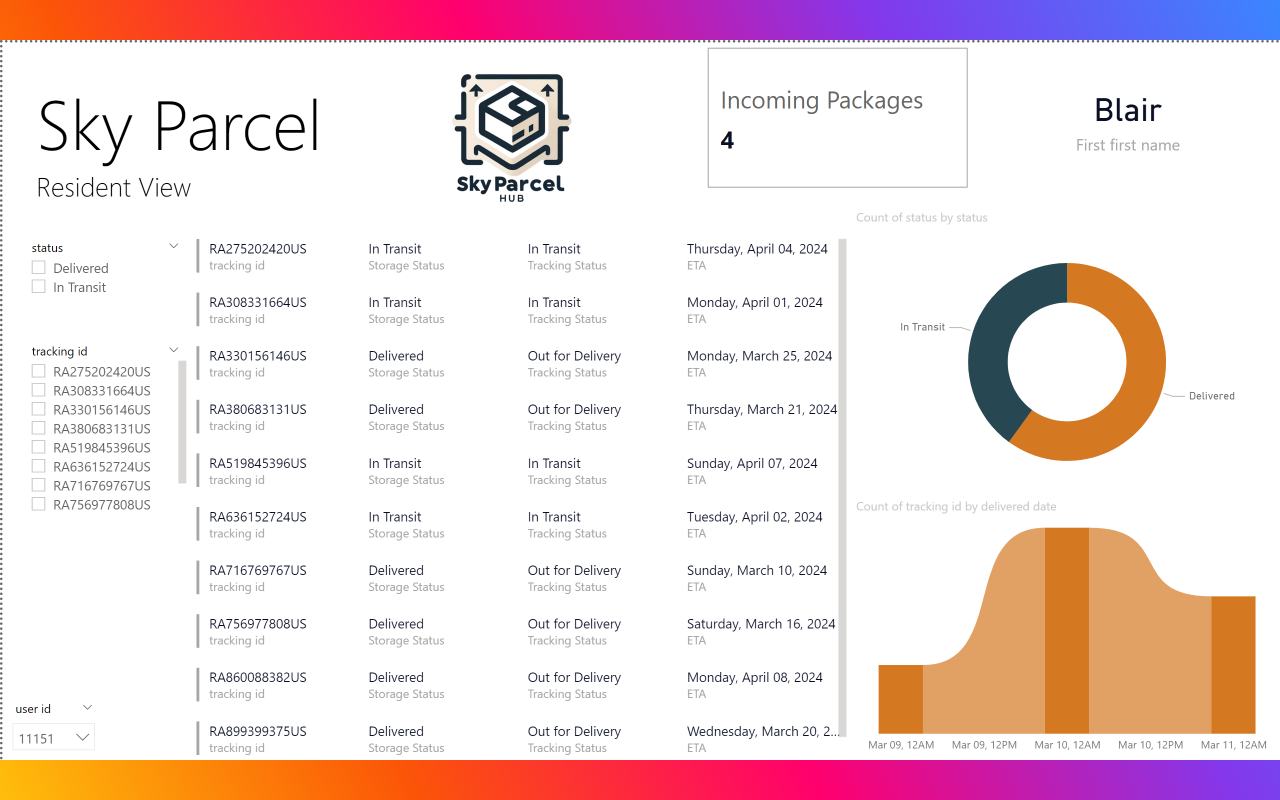
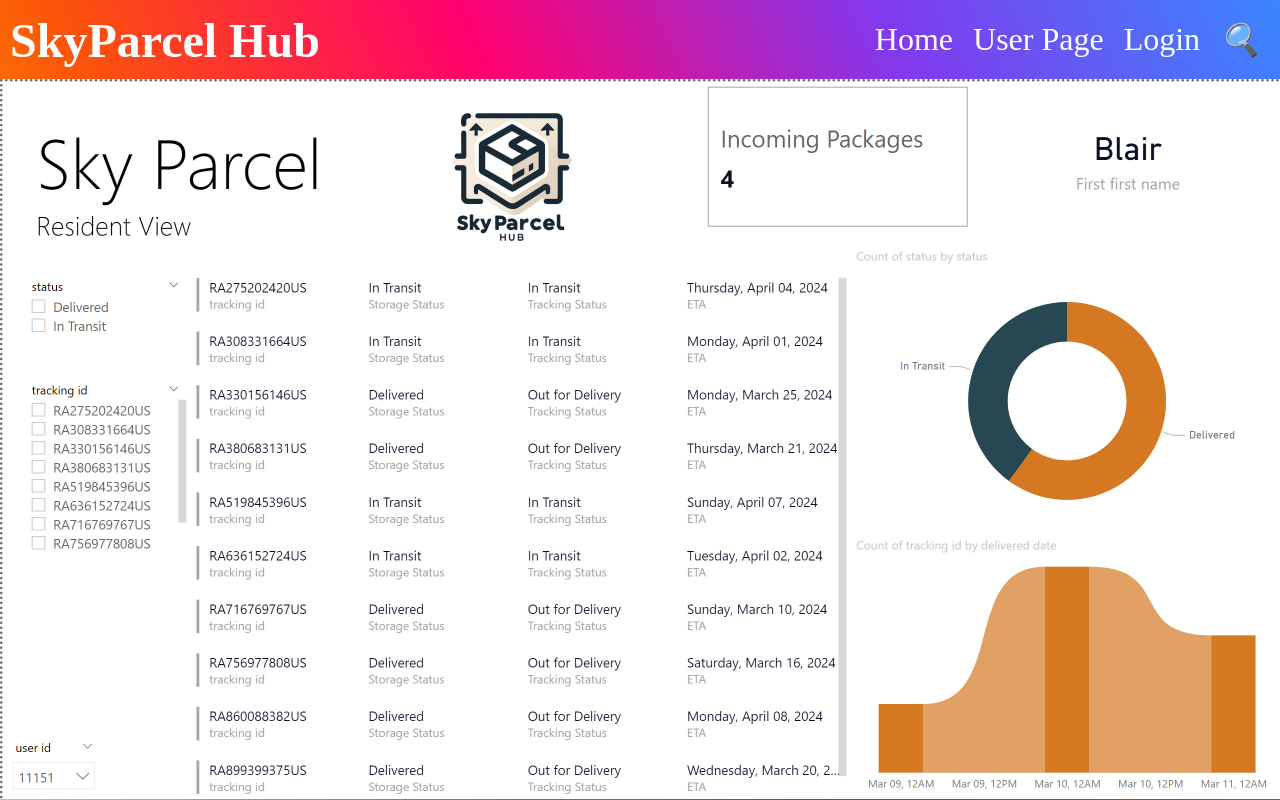
Before and after one commit to GraceLTQ/BigRedHack-SkyParcel, a React (Create React App) app in the folder client/: page /mypackages in a window 1280 px wide. Built offline with nearby package versions, Linux system fonts and the light colour scheme.

Commit message:
AddTracking and Navbar

```diff
--- a/client/src/Pages/AddTracking.css
+++ b/client/src/Pages/AddTracking.css
@@ -1,5 +1,23 @@
 /* AddTracking.css */
+
+.navigation {
+  display: flex;
+  justify-content: space-between;
+  align-items: center;
+  padding: 10px;
+  box-sizing: border-box;
+}
+
 .add-tracking {
+  height: 90vh;
+  width: 160vh;
+  display: flex;
+  flex-direction: column;
+  justify-content: center;
+  align-items: center;
+  /* background: linear-gradient(to right top, #ff8a00, #e52e71, #9b36b7, #515ecf); */
+  color: white;
+  text-align: center;
   font-family: 'Arial', sans-serif;
   padding: 20px;
 }
@@ -11,9 +29,10 @@
 
 .tracking-form input {
   margin-bottom: 10px;
+  height: 100%;
   width: 100%;
   padding: 8px;
-  font-size: 16px;
+  font-size: 40px;
 }
 
 .tracking-form button {
@@ -21,15 +40,18 @@
   background-color: #f8d7da;
   border: none;
   cursor: pointer;
-  font-size: 16px;
+  font-size: 30px;
+  text-align: center;
 }
 
 .on-the-way-packages {
   margin-top: 20px;
+  font-size: 30px;
 }
 
 .on-the-way-packages h2 {
-  margin-bottom: 10px;
+  margin-bottom: 15px;
+  font-size: 35px;
 }
 
 .on-the-way-packages ul {
@@ -38,7 +60,7 @@
 }
 
 .on-the-way-packages li {
-  background: #f0f0f0;
+  /* background: #999898; */
   margin-bottom: 5px;
   padding: 10px;
   border-radius: 4px;
--- a/client/src/Pages/AddTracking.js
+++ b/client/src/Pages/AddTracking.js
@@ -1,29 +1,92 @@
 import React, { useState } from "react";
-import "./AddTracking.css"; // Make sure to create this CSS file
+import { useNavigate } from "react-router-dom";
+import "./AddTracking.css";
 
 function AddTracking() {
   const [trackingNumber, setTrackingNumber] = useState("");
   const [packages, setPackages] = useState([]);
+  const [isMenuOpen, setIsMenuOpen] = useState(false);
+  const [showDropdown, setShowDropdown] = useState(false);
+  const navigate = useNavigate();
+
+  const toggleMenu = () => {
+    setIsMenuOpen(!isMenuOpen);
+  };
 
   const handleInputChange = (event) => {
     setTrackingNumber(event.target.value);
   };
 
+  const toggleDropdown = () => {
+    setShowDropdown(!showDropdown);
+  };
+
+  const handleNavigation = (path) => {
+    navigate(path);
+  };
+
+  const generateFutureDate = () => {
+    const startDate = new Date("March 10, 2024");
+    // Generate random number of days from 1 to 365
+    const additionalDays = Math.floor(Math.random() * 26) + 1;
+    const futureDate = new Date(startDate.getTime());
+    futureDate.setDate(startDate.getDate() + additionalDays);
+
+    return futureDate.toDateString(); // Format to a readable date string
+  };
+
   const handleSubmit = (event) => {
-    event.preventDefault(); // Prevent the form from refreshing the page
+    event.preventDefault();
     if (trackingNumber.trim() !== "") {
-      setPackages([...packages, trackingNumber]);
-      setTrackingNumber(""); // Clear the input for the next entry
+      const arrivalDate = generateFutureDate();
+      setPackages([...packages, { number: trackingNumber, date: arrivalDate }]);
+      setTrackingNumber(""); // Clear the input field
     }
   };
 
   return (
+    <div>
+      <nav className="navigation">
+        <div className="logo">SkyParcel Hub</div>
+        <div className="burger-menu" onClick={toggleMenu}>
+          <div className="burger-bar"></div>
+          <div className="burger-bar"></div>
+          <div className="burger-bar"></div>
+        </div>
+        <div className={`menu ${isMenuOpen ? "show" : ""}`}>
+        <a href="/homepage">Home</a>
+          <div className="user-menu" onClick={toggleDropdown}>
+            User Page
+            {showDropdown && (
+              <div className="dropdown">
+                <div
+                  className="dropdown-item"
+                  onClick={() => handleNavigation("/mypackages")}
+                >
+                  My Packages
+                </div>
+                <div
+                  className="dropdown-item"
+                  onClick={() => handleNavigation("/addtracking")}
+                >
+                  Add Tracking
+                </div>
+              </div>
+            )}
+          </div>
+          <a href="/login">Login</a>
+          <a href="/search">
+            <i className="search-icon">🔍</i>
+          </a>
+        </div>
+      </nav>
+
       <div className="add-tracking">
         <div className="tracking-form">
           <form onSubmit={handleSubmit}>
-          <label htmlFor="tracking-input">
+            {/* <label htmlFor="tracking-input">
             Please enter package tracking number provided by your carrier:
-          </label>
+          </label> */}
             <input
               type="text"
               id="tracking-input"
@@ -34,13 +97,20 @@ function AddTracking() {
             <button type="submit">Add Tracking</button>
           </form>
         </div>
+        <br></br>
+        <br></br>
+        <br></br>
+
         <div className="on-the-way-packages">
           <h2>On the way Packages:</h2>
           <ul>
-          {packages.map((number, index) => (
-            <li key={index}>{number}</li>
+            {packages.map((pkg, index) => (
+              <li
+                key={index}
+              >{`${pkg.number} - Estimated arrival date: ${pkg.date}`}</li>
             ))}
           </ul>
+        </div>
       </div>
     </div>
   );
--- a/client/src/Pages/Homepage.js
+++ b/client/src/Pages/Homepage.js
@@ -1,15 +1,24 @@
 import React, { useState } from "react";
 import { useNavigate } from "react-router-dom";
 import "./Homepage.css";
+import "./MyPackages.css";
 
 function Homepage() {
   const [isMenuOpen, setIsMenuOpen] = useState(false);
+  const [showDropdown, setShowDropdown] = useState(false);
+  const navigate = useNavigate();
 
   const toggleMenu = () => {
     setIsMenuOpen(!isMenuOpen);
   };
 
-  let navigate = useNavigate();
+  const toggleDropdown = () => {
+    setShowDropdown(!showDropdown);
+  };
+
+  const handleNavigation = (path) => {
+    navigate(path);
+  };
 
   const goToMyPackages = () => {
     navigate("/mypackages"); // Use the route path you defined for MyPackages
@@ -29,8 +38,26 @@ function Homepage() {
           <div className="burger-bar"></div>
         </div>
         <div className={`menu ${isMenuOpen ? "show" : ""}`}>
-          <a href="/about-us">About Us</a>
-          <div className="user-menu">User Page</div>
+          <a href="/homepage">Home</a>
+          <div className="user-menu" onClick={toggleDropdown}>
+            User Page
+            {showDropdown && (
+              <div className="dropdown">
+                <div
+                  className="dropdown-item"
+                  onClick={() => handleNavigation("/mypackages")}
+                >
+                  My Packages
+                </div>
+                <div
+                  className="dropdown-item"
+                  onClick={() => handleNavigation("/addtracking")}
+                >
+                  Add Tracking
+                </div>
+              </div>
+            )}
+          </div>
           <a href="/login">Login</a>
           <a href="/search">
             <i className="search-icon">🔍</i>
--- a/client/src/Pages/MyPackages.css
+++ b/client/src/Pages/MyPackages.css
@@ -4,10 +4,18 @@
   display: flex;
   justify-content: center; /* Center the image horizontally */
   align-items: center; /* Center the image vertically */
-  height: 100vh; /* Take up the full viewport height */
+  height: 90vh; /* Take up the full viewport height */
 }
 
 .my-packages img {
-  max-width: 100%; /* Ensure the image is responsive and doesn't overflow */
-  height: auto; /* Maintain the aspect ratio of the image */
+  height: 90vh;
+  width: 160vh;
+  display: flex;
+  flex-direction: column;
+  justify-content: center;
+  align-items: center;
+  /* background: linear-gradient(to right top, #ff8a00, #e52e71, #9b36b7, #515ecf); */
+  color: white;
+  text-align: center;
+  font-family: 'Arial', sans-serif;
 }
--- a/client/src/Pages/MyPackages.js
+++ b/client/src/Pages/MyPackages.js
@@ -1,11 +1,64 @@
-import React from "react";
+import React, { useState } from "react";
 import "./MyPackages.css"; // Ensure you have this CSS file
 import packageImage from "./package.png"; // Adjust the path to where your image is stored
+import { useNavigate } from "react-router-dom";
 
 function MyPackages() {
+  const [isMenuOpen, setIsMenuOpen] = useState(false);
+  const [showDropdown, setShowDropdown] = useState(false);
+  const navigate = useNavigate();
+
+  const toggleMenu = () => {
+    setIsMenuOpen(!isMenuOpen);
+  };
+
+  const toggleDropdown = () => {
+    setShowDropdown(!showDropdown);
+  };
+
+  const handleNavigation = (path) => {
+    navigate(path);
+  };
   return (
-    <div className="my-packages">
-      <img src={packageImage} alt="data dashboard" />
+    <div>
+      <nav className="navigation">
+        <div className="logo">SkyParcel Hub</div>
+        <div className="burger-menu" onClick={toggleMenu}>
+          <div className="burger-bar"></div>
+          <div className="burger-bar"></div>
+          <div className="burger-bar"></div>
+        </div>
+        <div className={`menu ${isMenuOpen ? "show" : ""}`}>
+          <a href="/homepage">Home</a>
+          <div className="user-menu" onClick={toggleDropdown}>
+            User Page
+            {showDropdown && (
+              <div className="dropdown">
+                <div
+                  className="dropdown-item"
+                  onClick={() => handleNavigation("/mypackages")}
+                >
+                  My Packages
+                </div>
+                <div
+                  className="dropdown-item"
+                  onClick={() => handleNavigation("/addtracking")}
+                >
+                  Add Tracking
+                </div>
+              </div>
+            )}
+          </div>
+          <a href="/login">Login</a>
+          <a href="/search">
+            <i className="search-icon">🔍</i>
+          </a>
+        </div>
+      </nav>
+
+      <div className="my-packages">
+        <img src={packageImage} alt="data dashboard" />
+      </div>
     </div>
   );
 }
```
Also changed, not shown: client/src/Pages/Navbar.js (added, +60 -0 lines). Lines whose indentation alone changed are shown as unchanged.
